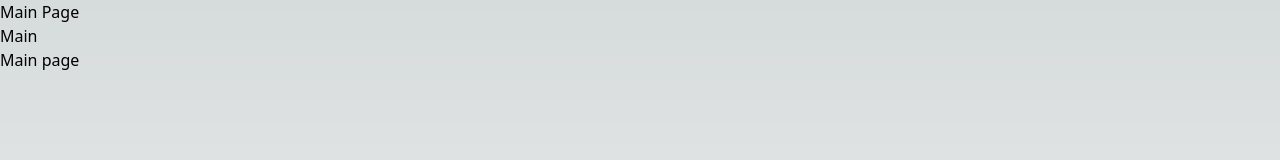
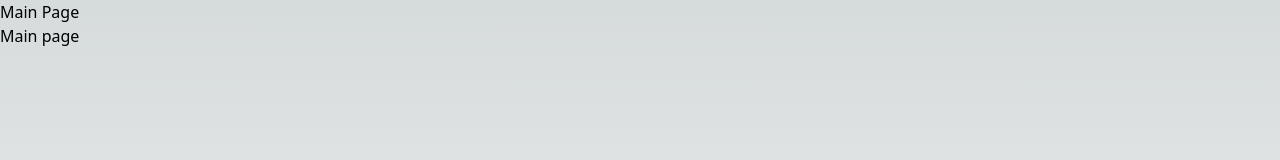
Before and after one commit to AnthonyNet/cnb, a Next.js app: page / in a window 1280 px wide. Shown: the top 160 px of the page. Built offline with nearby package versions, Linux system fonts and the light colour scheme.

Commit message:
doesnt work - error

```diff
--- a/src/pages/GetData.tsx
+++ b/src/pages/GetData.tsx
@@ -48,7 +48,7 @@ console.log(data);
     return(
 
         <div>
-            <h1> Main </h1>
+
            <pre>{JSON.stringify(data)}</pre>
             <p> Main page </p>
         </div>
```
